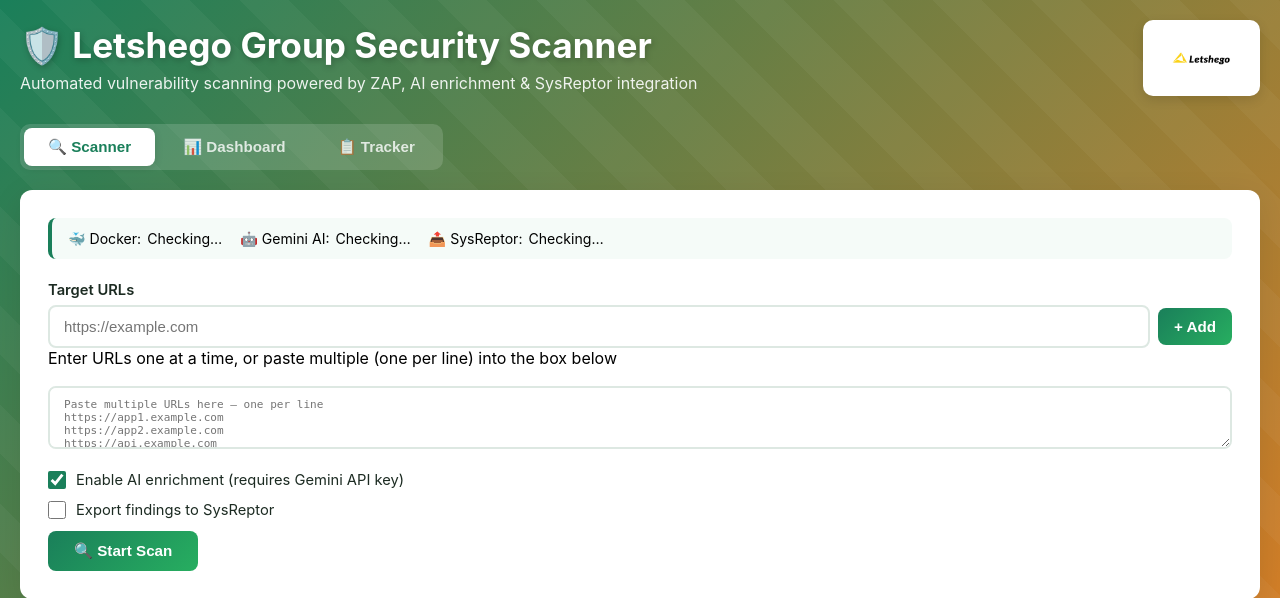
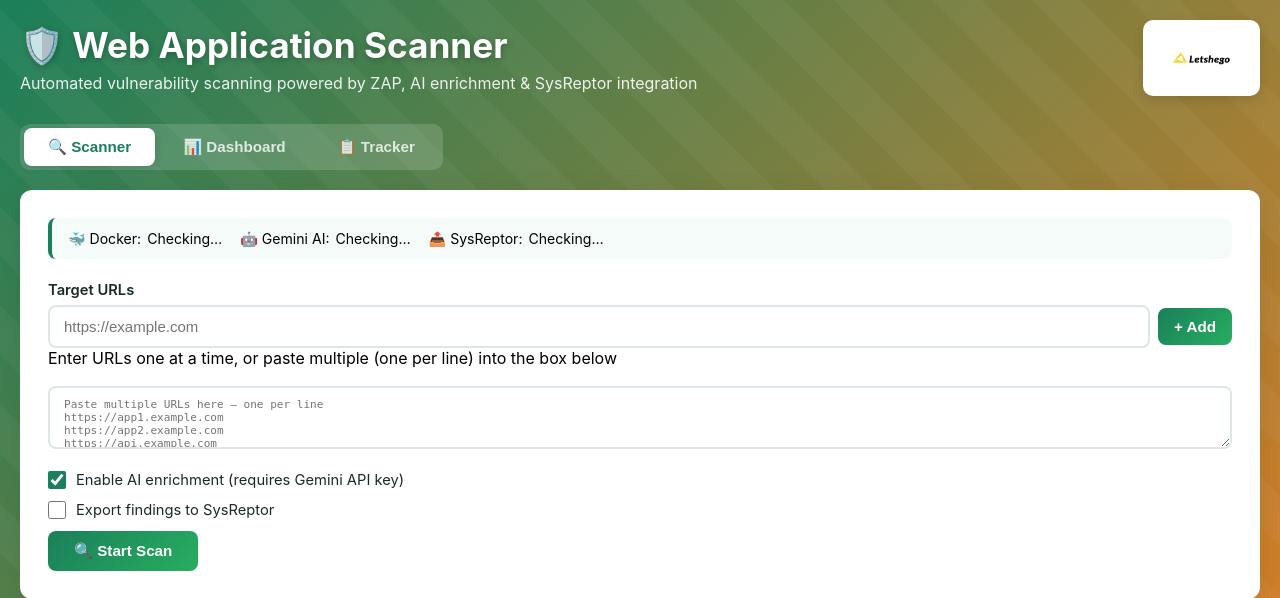
Before and after one commit to Gumbeoketch/scrappy-scanner, a Flask app: page / in a window 1280 px wide. Shown: the top 598 px of the page. Run offline with Flask 3, Linux system fonts and the light colour scheme; data that the repository does not hold is empty.

Commit message:
change header title

```diff
--- a/templates/index.html
+++ b/templates/index.html
@@ -3,7 +3,7 @@
 <head>
     <meta charset="UTF-8">
     <meta name="viewport" content="width=device-width, initial-scale=1.0">
-    <title>Letshego Group Security Scanner</title>
+    <title>Web Application Scanner</title>
     <style>
         *, *::before, *::after { margin: 0; padding: 0; box-sizing: border-box; }
 
@@ -357,7 +357,7 @@
     <!-- ── Header ── -->
     <div class="header">
         <div>
-            <h1>🛡️ Letshego Group Security Scanner</h1>
+            <h1>🛡️ Web Application Scanner</h1>
             <p>Automated vulnerability scanning powered by ZAP, AI enrichment &amp; SysReptor integration</p>
         </div>
         <div class="header-logo">
```
